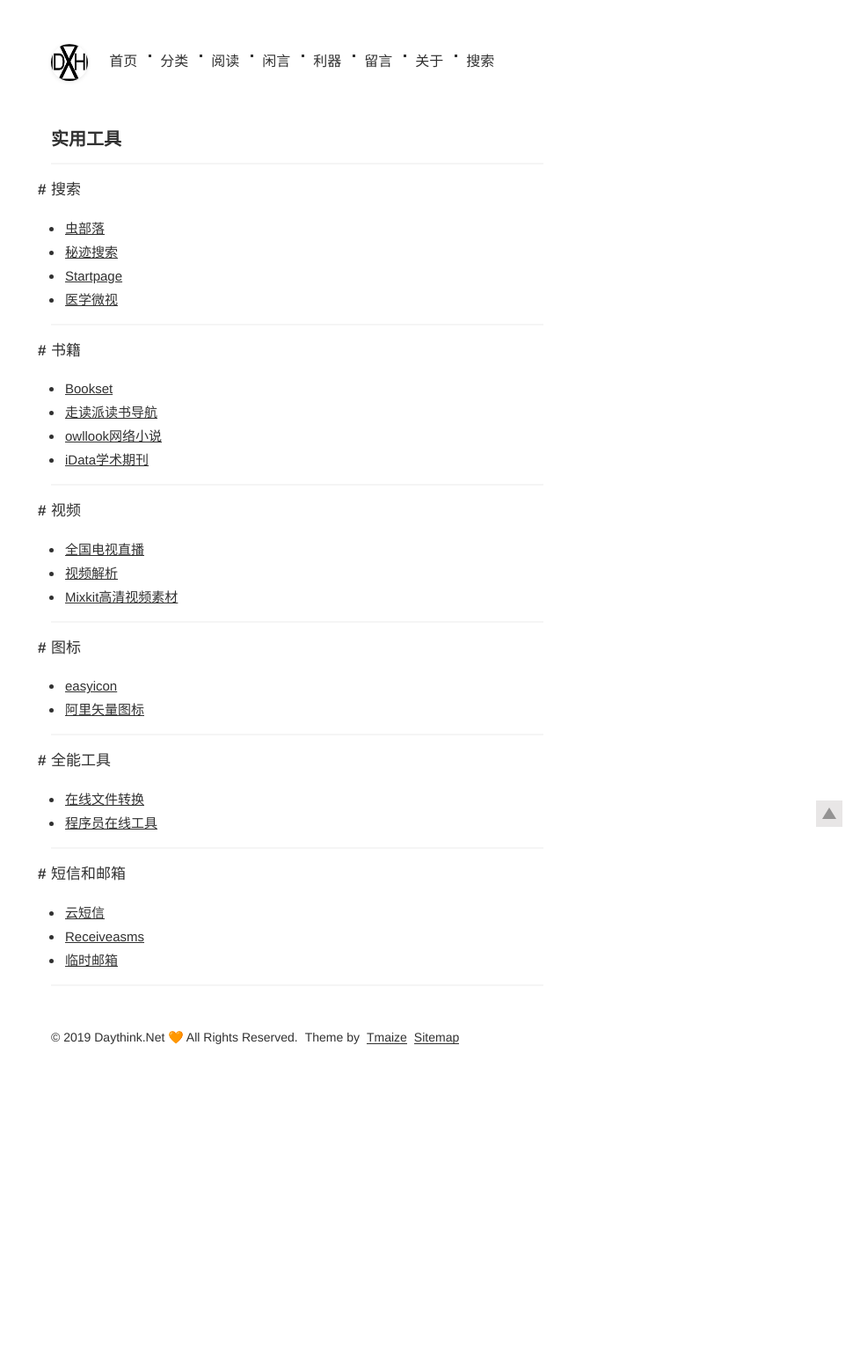
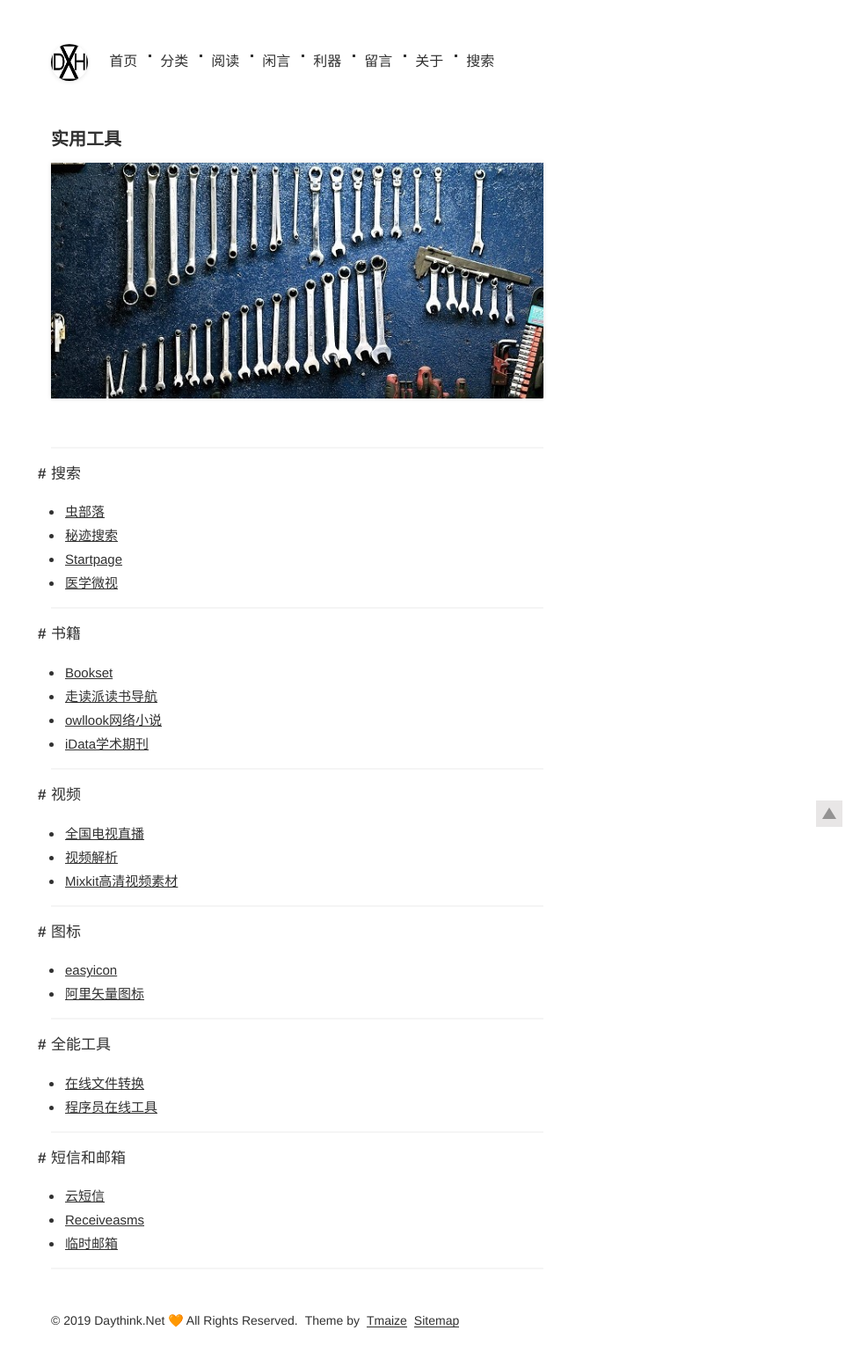
Before and after one commit to Devinteng/blog3, a Jekyll site: the page built from pages/利器.md, in a window 1280 px wide. Shown: the whole page at 88% size, without its empty margins (302-1280 px from the left). Built offline with Jekyll 4.4.1, drawn with Linux system fonts in a browser that asks for light colours; before the commit the page ends 1207 px from its top, so only the background shows below that.

Commit message:
Update 利器.md

```diff
--- a/pages/利器.md
+++ b/pages/利器.md
@@ -3,6 +3,8 @@ layout: mypost
 isPage: true
 title: 实用工具
 ---
+![工具](/img/tools.jpg)
+<br/>
 
 ***
 ## 搜索
```
